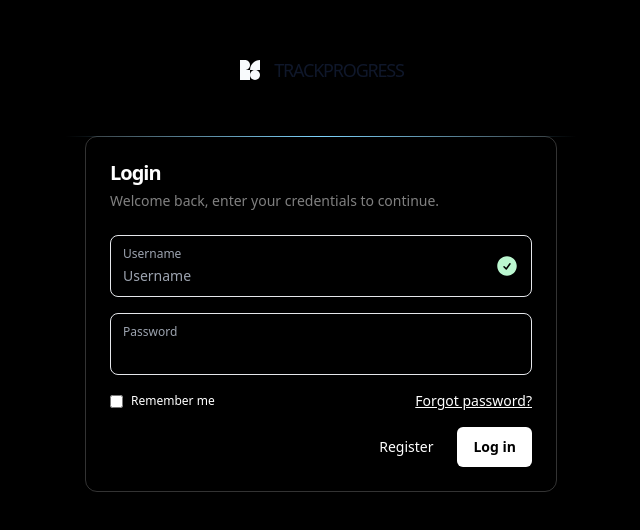
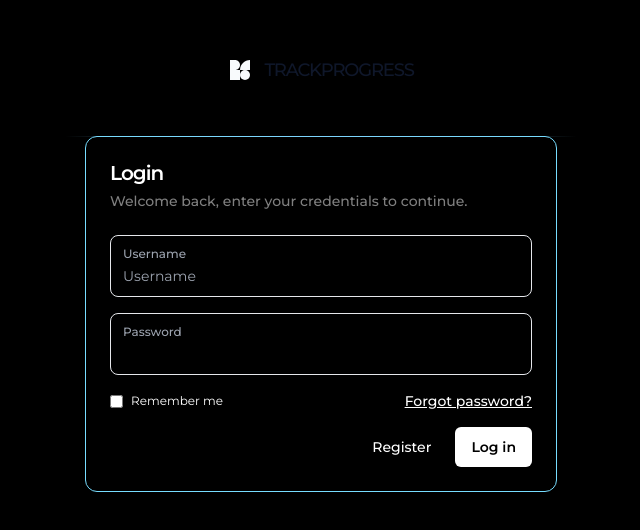
Before and after one commit to lihazinoob/Track_Progress_UI, a React (Vite) app: page /login in a window 1280 px wide. Shown: the part 132-662 px from the top of the page, without its empty margins (319-959 px from the left). Built offline with nearby package versions, Linux system fonts and the light colour scheme.

Commit message:
Error handling in login page is done

```diff
--- a/src/GuestLayout/Login.jsx
+++ b/src/GuestLayout/Login.jsx
@@ -1,17 +1,63 @@
-import React from "react";
-import { Link } from "react-router";
+import React, { useState } from "react";
+import { useRef } from "react";
+import { Link } from "react-router-dom"; // Updated import for React Router v6+
 import logoLight from "../../src/assets/logo-dark.svg";
 
 const Login = () => {
+    const emailRef = useRef();
+    const passwordRef = useRef();
+    // Defining a error by STATE
+    const [errors, setErrors] = useState({
+        emailRef: "",
+        passwordRef: "",
+    });
+
+    const handleLoginCredential = (event) => {
+        // console.log(emailRef.current.value, passwordRef.current.value);
+        event.preventDefault();
+        const emailValue = emailRef.current.value;
+        const passwordValue = passwordRef.current.value;
+        if (!emailValue) {
+            setErrors((prev) => ({
+                ...prev,
+                email: "Email is required.",
+            }));
+            emailRef.current.focus();
+            return;
+        }
+
+        if (!passwordValue) {
+            setErrors((prev) => ({
+                ...prev,
+
+            }));
+            passwordRef.current.focus();
+            return;
+        }
+    };
+
     return (
         <div>
-            <div class="flex min-h-screen flex-col items-center bg-black pt-16 text-white sm:justify-center sm:pt-0">
-                <a href="#">
-                    <div class="text-foreground mx-auto flex items-center gap-2 text-2xl font-semibold tracking-tighter">
+            <style>
+                {`
+                    /* Define the keyframe animation */
+                    @keyframes borderGlow {
+                        0% { border-color: #ffffff; }
+                        50% { border-color: #00bfff; }
+                        100% { border-color: #ffffff; }
+                    }
+
+                    /* Apply the animation to input fields */
+                    .animated-border {
+                        animation: borderGlow 2s infinite ease-in-out;
+                    }
+                `}
+            </style>
+            <div className="flex min-h-screen flex-col items-center bg-black pt-16 font-montserrat text-white sm:justify-center sm:pt-0">
+                <div className="text-foreground mx-auto flex items-center gap-2 text-2xl font-semibold tracking-tighter">
                     <Link to="/">
                         <div className="flex">
                             <div className="flex gap-x-3 p-3">
-
                                 <img
                                     src={logoLight}
                                     alt="Logo Dark of Track Progress"
@@ -22,100 +68,87 @@
                         </div>
                     </Link>
                 </div>
-                </a>
-                <div class="relative mt-12 w-full max-w-lg sm:mt-10">
-                    <div
-                        class="relative -mb-px h-px w-full bg-gradient-to-r from-transparent via-sky-300 to-transparent"
-                        bis_skin_checked="1"
-                    ></div>
-                    <div class="mx-5 rounded-lg border border-white/20 border-b-white/20 border-l-white/20 border-r-white/20 shadow-[20px_0_20px_20px] shadow-slate-500/10 dark:border-b-white/50 dark:border-t-white/50 dark:shadow-white/20 sm:border-t-white/20 sm:shadow-sm lg:rounded-xl lg:shadow-none">
-                        <div class="flex flex-col p-6">
-                            <h3 class="text-xl font-semibold leading-6 tracking-tighter">Login</h3>
-                            <p class="mt-1.5 text-sm font-medium text-white/50">Welcome back, enter your credentials to continue.</p>
+                <div className="relative mt-12 w-full max-w-lg sm:mt-10">
+                    <div className="relative -mb-px h-px w-full bg-gradient-to-r from-transparent via-sky-300 to-transparent"></div>
+                    <div className="animated-border mx-5 rounded-lg border border-white/20 shadow-[20px_0_20px_20px] shadow-slate-500/10 dark:border-b-white/50 dark:shadow-white/20 sm:border-t-white/20 sm:shadow-sm lg:rounded-xl lg:shadow-none">
+                        <div className="flex flex-col p-6">
+                            <h3 className="text-xl font-semibold leading-6 tracking-tighter">Login</h3>
+                            <p className="mt-1.5 text-sm font-medium text-white/50">Welcome back, enter your credentials to continue.</p>
                         </div>
-                        <div class="p-6 pt-0">
-                            <form>
+                        <div className="p-6 pt-0">
                             <div>
                                 <div>
-                                        <div class="group relative rounded-lg border px-3 pb-1.5 pt-2.5 duration-200 focus-within:border-sky-200 focus-within:ring focus-within:ring-sky-300/30">
-                                            <div class="flex justify-between">
-                                                <label class="text-muted-foreground text-xs font-medium text-gray-400 group-focus-within:text-white">
+                                    <div>
+                                        <div className="group relative rounded-lg border px-3 pb-1.5 pt-2.5 duration-200 focus-within:border-sky-200 focus-within:ring focus-within:ring-sky-300/30">
+                                            <div className="flex justify-between">
+                                                <label className="text-muted-foreground text-xs font-medium text-gray-400 group-focus-within:text-white">
                                                     Username
                                                 </label>
-                                                <div class="absolute right-3 translate-y-2 text-green-200">
-                                                    <svg
-                                                        xmlns="http://www.w3.org/2000/svg"
-                                                        viewBox="0 0 24 24"
-                                                        fill="currentColor"
-                                                        class="h-6 w-6"
-                                                    >
-                                                        <path
-                                                            fill-rule="evenodd"
-                                                            d="M2.25 12c0-5.385 4.365-9.75 9.75-9.75s9.75 4.365 9.75 9.75-4.365 9.75-9.75 9.75S2.25 17.385 2.25 12Zm13.36-1.814a.75.75 0 1 0-1.22-.872l-3.236 4.53L9.53 12.22a.75.75 0 0 0-1.06 1.06l2.25 2.25a.75.75 0 0 0 1.14-.094l3.75-5.25Z"
-                                                            clip-rule="evenodd"
-                                                        />
-                                                    </svg>
-                                                </div>
                                             </div>
                                             <input
+                                                ref={emailRef}
                                                 type="text"
                                                 name="username"
                                                 placeholder="Username"
-                                                autocomplete="off"
-                                                class="file:bg-accent placeholder:text-muted-foreground/90 text-foreground block w-full border-0 bg-transparent p-0 text-sm file:my-1 file:rounded-full file:border-0 file:px-4 file:py-2 file:font-medium focus:outline-none focus:ring-0 sm:leading-7"
+                                                autoComplete="off"
+                                                className={`file:bg-accent placeholder:text-muted-foreground/90 text-foreground block w-full border-0 bg-transparent p-0 text-sm file:my-1 file:rounded-full file:border-0 file:px-4 file:py-2 file:font-medium focus:outline-none focus:ring-0 sm:leading-7 ${errors.emailRef ? "border-red-500 focus:border-red-500" : ""}`}
                                             />
                                         </div>
                                     </div>
                                 </div>
-                                <div class="mt-4">
+                                <div className="mt-4">
                                     <div>
-                                        <div class="group relative rounded-lg border px-3 pb-1.5 pt-2.5 duration-200 focus-within:border-sky-200 focus-within:ring focus-within:ring-sky-300/30">
-                                            <div class="flex justify-between">
-                                                <label class="text-muted-foreground text-xs font-medium text-gray-400 group-focus-within:text-white">
+                                        <div className="group relative rounded-lg border px-3 pb-1.5 pt-2.5 duration-200 focus-within:border-sky-200 focus-within:ring focus-within:ring-sky-300/30">
+                                            <div className="flex justify-between">
+                                                <label className="text-muted-foreground text-xs font-medium text-gray-400 group-focus-within:text-white">
                                                     Password
                                                 </label>
                                             </div>
-                                            <div class="flex items-center">
+                                            <div className="flex items-center">
                                                 <input
+                                                    ref={passwordRef}
                                                     type="password"
                                                     name="password"
-                                                    class="placeholder:text-muted-foreground/90 text-foreground block w-full border-0 bg-transparent p-0 text-sm file:my-1 focus:outline-none focus:ring-0 focus:ring-teal-500 sm:leading-7"
+                                                    className={`placeholder:text-muted-foreground/90 text-foreground block w-full border-0 bg-transparent p-0 text-sm file:my-1 focus:outline-none focus:ring-0 focus:ring-teal-500 sm:leading-7 ${
+                                                        errors.passwordRef?"border-red-500 focus:border-red-500" : ""
+                                                    }`}
                                                 />
                                             </div>
                                         </div>
                                     </div>
                                 </div>
-                                <div class="mt-4 flex items-center justify-between">
-                                    <label class="flex items-center gap-2">
+                                <div className="mt-4 flex items-center justify-between">
+                                    <label className="flex items-center gap-2">
                                         <input
                                             type="checkbox"
                                             name="remember"
-                                            class="outline-none focus:outline focus:outline-sky-300"
+                                            className="outline-none focus:outline focus:outline-sky-300"
                                         />
-                                        <span class="text-xs">Remember me</span>
+                                        <span className="text-xs">Remember me</span>
                                     </label>
                                     <a
-                                        class="text-foreground text-sm font-medium underline"
+                                        className="text-foreground text-sm font-medium underline"
                                         href="/forgot-password"
                                     >
                                         Forgot password?
                                     </a>
                                 </div>
-                                <div class="mt-4 flex items-center justify-end gap-x-2">
+                                <div className="mt-4 flex items-center justify-end gap-x-2">
                                     <a
-                                        class="focus-visible:ring-ring hover:bg-accent inline-flex h-10 items-center justify-center rounded-md px-4 py-2 text-sm font-medium transition-all duration-200 hover:ring hover:ring-white focus-visible:outline-none focus-visible:ring-2 focus-visible:ring-offset-2 disabled:pointer-events-none disabled:opacity-50"
+                                        className="hover:bg-accent inline-flex h-10 items-center justify-center rounded-md px-4 py-2 text-sm font-medium transition-all duration-200 hover:ring hover:ring-white focus-visible:outline-none focus-visible:ring-2 focus-visible:ring-offset-2 disabled:pointer-events-none disabled:opacity-50"
                                         href="/register"
                                     >
                                         Register
                                     </a>
                                     <button
-                                        class="inline-flex h-10 items-center justify-center rounded-md bg-white px-4 py-2 text-sm font-semibold text-black transition duration-300 hover:bg-black hover:text-white hover:ring hover:ring-white focus-visible:outline-none focus-visible:ring-2 focus-visible:ring-offset-2 disabled:pointer-events-none disabled:opacity-50"
                                         type="submit"
+                                        className="inline-flex h-10 items-center justify-center rounded-md bg-white px-4 py-2 text-sm font-semibold text-black transition duration-300 hover:bg-black hover:text-white hover:ring hover:ring-white focus-visible:outline-none focus-visible:ring-2 focus-visible:ring-offset-2 disabled:pointer-events-none disabled:opacity-50"
+                                        onClick={handleLoginCredential}
                                     >
                                         Log in
                                     </button>
                                 </div>
-                            </form>
+                            </div>
                         </div>
                     </div>
                 </div>
--- a/src/index.css
+++ b/src/index.css
@@ -2,6 +2,12 @@
 @tailwind base;
 @tailwind components;
 @tailwind utilities;
+input:-webkit-autofill {
+    background-color: transparent !important;
+    -webkit-box-shadow: 0 0 0px 1000px black inset !important;
+    -webkit-text-fill-color: white !important;
+    transition: background-color 5000s ease-in-out 0s;
+}
 
 @layer base {
     body {
```
Lines whose indentation alone changed are shown as unchanged.
